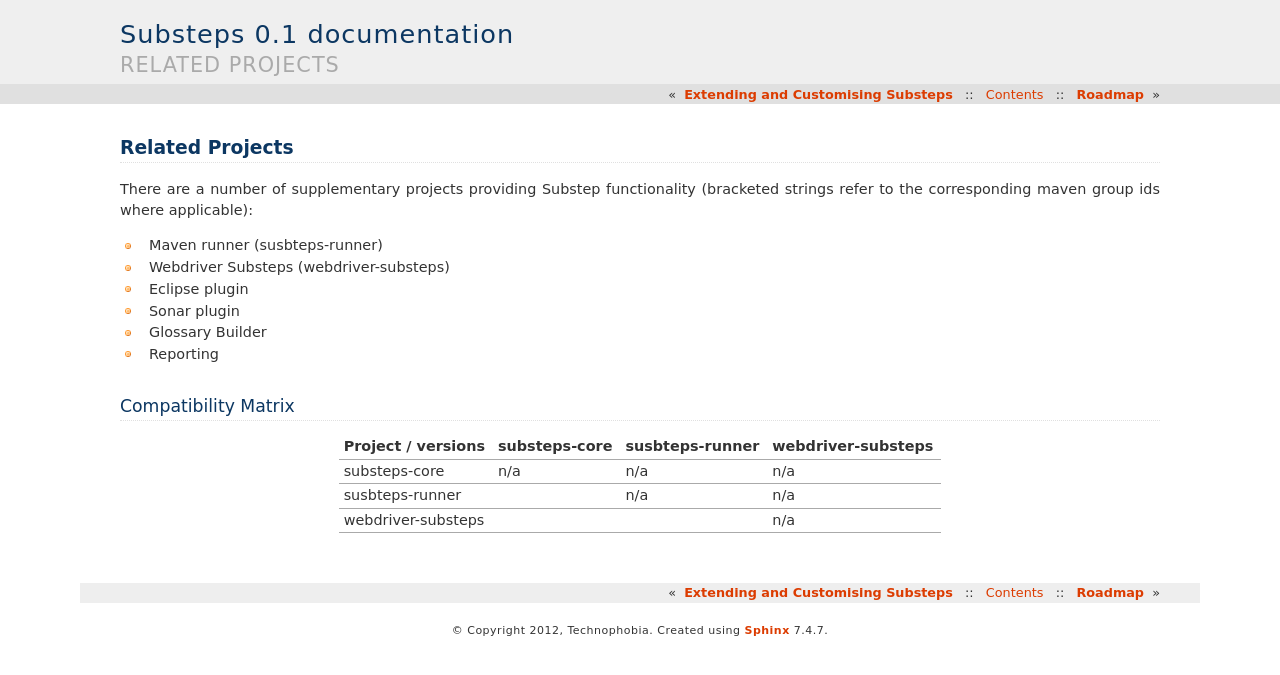
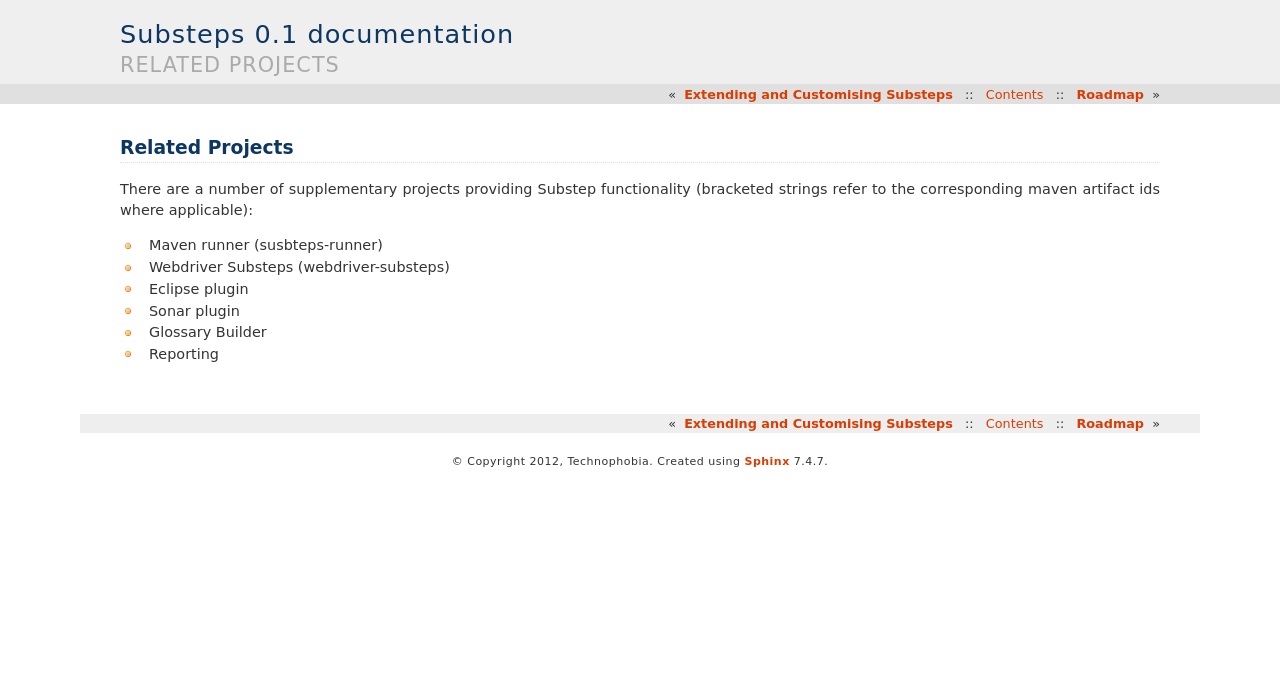
Before and after one commit to G2G3Digital/substeps, a Sphinx documentation site: the page built from docs/related_projects.rst, in a window 1280 px wide. Shown: the top 675 px of the page. Built offline with Sphinx 7.4.7, drawn with Linux system fonts in a browser that asks for light colours.

Commit message:
removed the incomplete compatibility matrix

```diff
--- a/docs/related_projects.rst
+++ b/docs/related_projects.rst
@@ -1,7 +1,7 @@
 Related Projects
 ================
 
-There are a number of supplementary projects providing Substep functionality (bracketed strings refer to the corresponding maven group ids where applicable):
+There are a number of supplementary projects providing Substep functionality (bracketed strings refer to the corresponding maven artifact ids where applicable):
 
 - Maven runner (susbteps-runner)
 - Webdriver Substeps (webdriver-substeps)
@@ -9,16 +9,3 @@
 - Sonar plugin
 - Glossary Builder
 - Reporting
-
-Compatibility Matrix
---------------------
-
-+--------------------+---------------+-----------------+--------------------+
-| Project / versions | substeps-core | susbteps-runner | webdriver-substeps |
-+====================+===============+=================+====================+
-| substeps-core      | n/a           | n/a             | n/a                |
-+--------------------+---------------+-----------------+--------------------+
-| susbteps-runner    |               | n/a             | n/a                |
-+--------------------+---------------+-----------------+--------------------+
-| webdriver-substeps |               |                 | n/a                |
-+--------------------+---------------+-----------------+--------------------+
```
